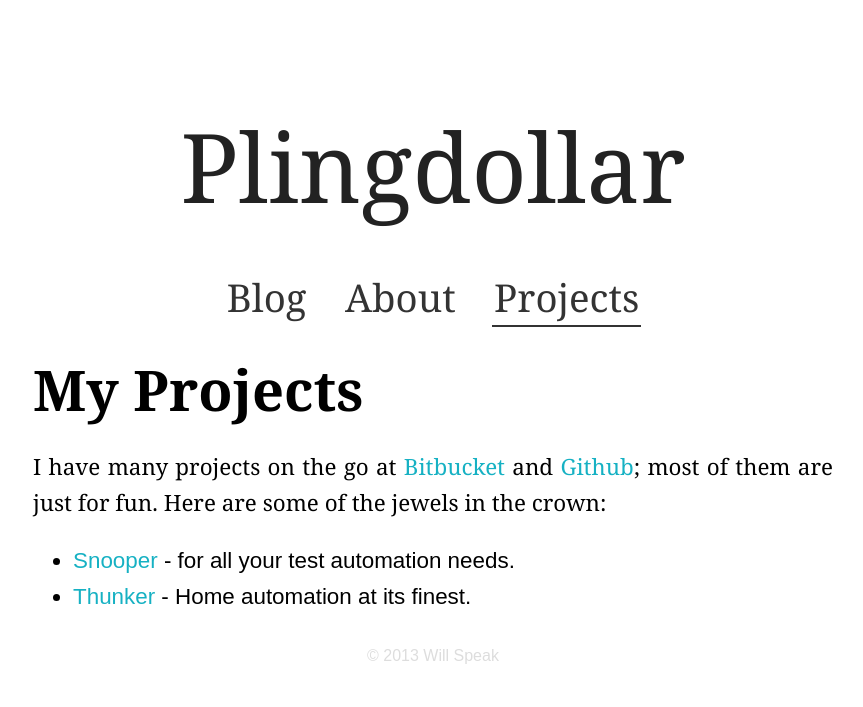
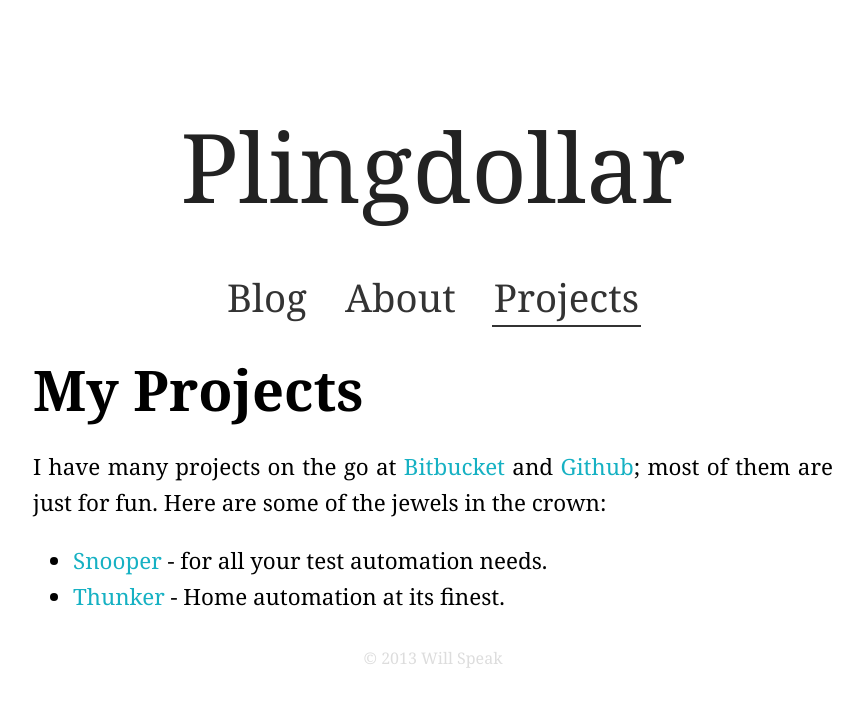
Before and after one commit to iwillspeak/iwillspeak.github.io, a Jekyll site: the page built from projects.md, in a window 1280 px wide. Shown: the top 707 px of the page, without its empty margins (207-1070 px from the left). Built offline with Jekyll 4.4.1, drawn with Linux system fonts in a browser that asks for light colours.

Commit message:
Fix Styling

```diff
--- a/css/common.css
+++ b/css/common.css
@@ -1,10 +1,6 @@
 
 h1, h2, h3, h4, h5, h6 {
 	font-family: Kefa, Georgia, "Bookman Old Style", Times, Serif;
-}
-
-body, body p {
-	font-family: Georgia, "Bookman Old Style", Times, Serif;
 }
 
 h1, h2, h3, h4, h5, h6 {
@@ -48,9 +44,10 @@ header a {
 	margin: 350px auto 40px;
 }
 
-body {
+
+body, body p {
 	background: #FFF none;
-	font: 1em light Helvetica, Arial, Sans-Serif;
+	font: 1em Georgia, "Bookman Old Style", Times, Serif;
 }
 
 main {
```
